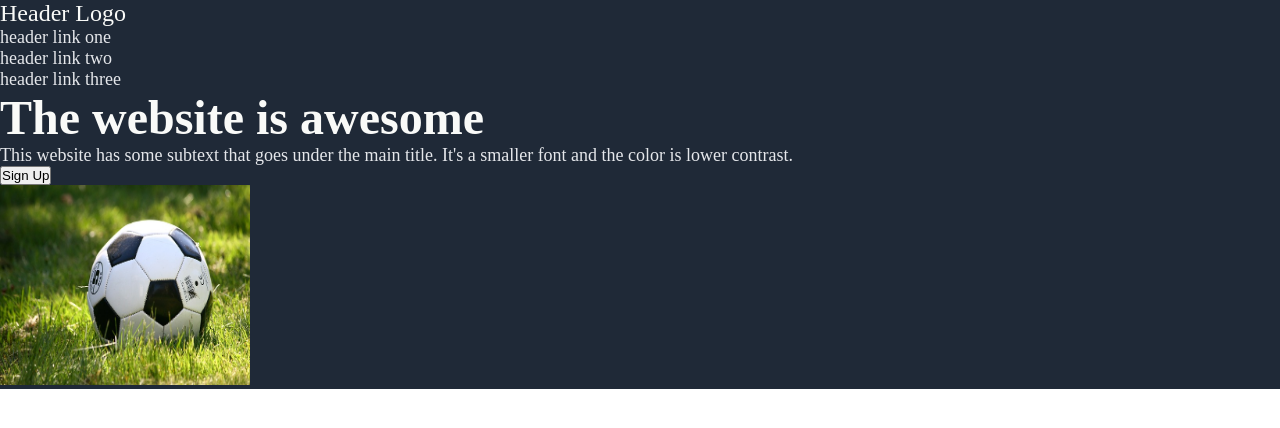
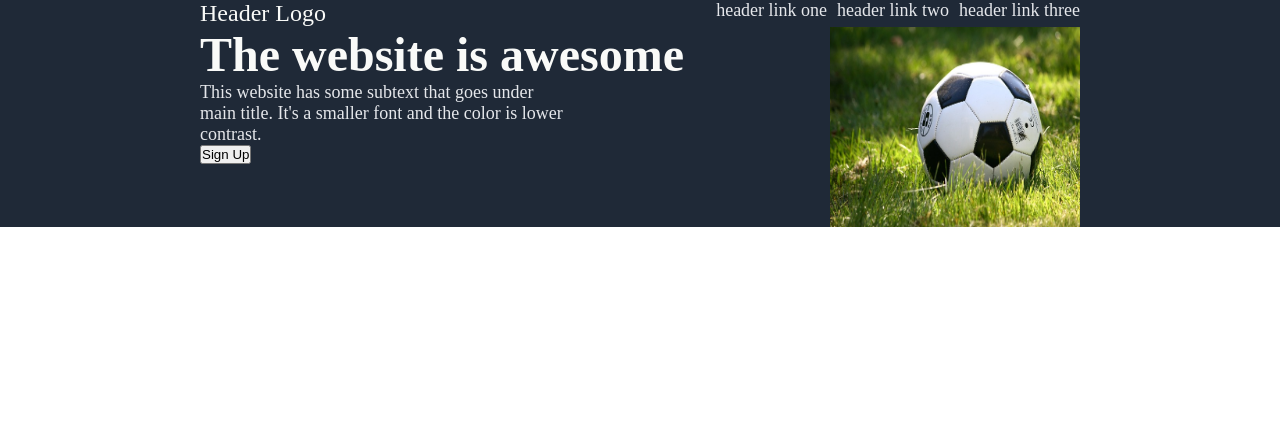
Before and after one commit to bawsepap/Odin-Landing-page, a plain HTML site: page index.html in a window 1280 px wide. Drawn offline with Linux system fonts and the light colour scheme.

Commit message:
adding styles to the style.css

```diff
--- a/index.html
+++ b/index.html
@@ -20,8 +20,8 @@
     <div class="hero-section">
         <div class="left-side">
             <h1 class="main-text">The website is awesome</h1>
-            <p class="secondary-text">This website has some subtext that goes under the main
-            title. It's a smaller font and the color is lower contrast.</p>
+            <p class="secondary-text">This website has some subtext that goes under <br> main
+            title. It's a smaller font and the color is lower <br>contrast.</p>
             <button class="primary">Sign Up</button>
 
 
--- a/style.css
+++ b/style.css
@@ -13,6 +13,7 @@
 img {
     width: 250px;
     height: 200px;
+    margin-right: 200px;
 }
 
 
@@ -36,7 +37,33 @@ img {
     color:#e5e7eb;
 }
 
-a {
+a,li {
     list-style-type: none;
     text-decoration: none;
+
+
 }
+
+
+
+.nav-bar {
+    display: flex;
+    justify-content: space-between;
+}
+
+ul {
+    display: flex;
+    gap: 10px;
+    margin-right: 200px;
+
+}
+
+
+.hero-section {
+    display: flex;
+    justify-content: space-between;
+}
+
+.left-side ,.logo{
+    margin-left: 200px;
+}
```
